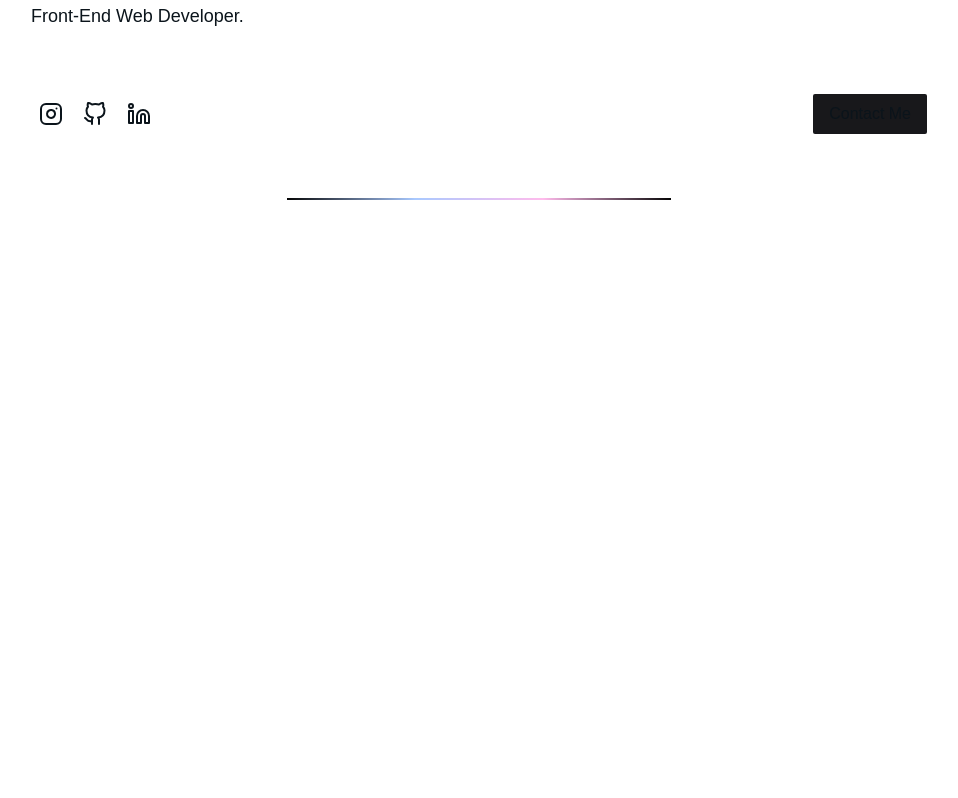
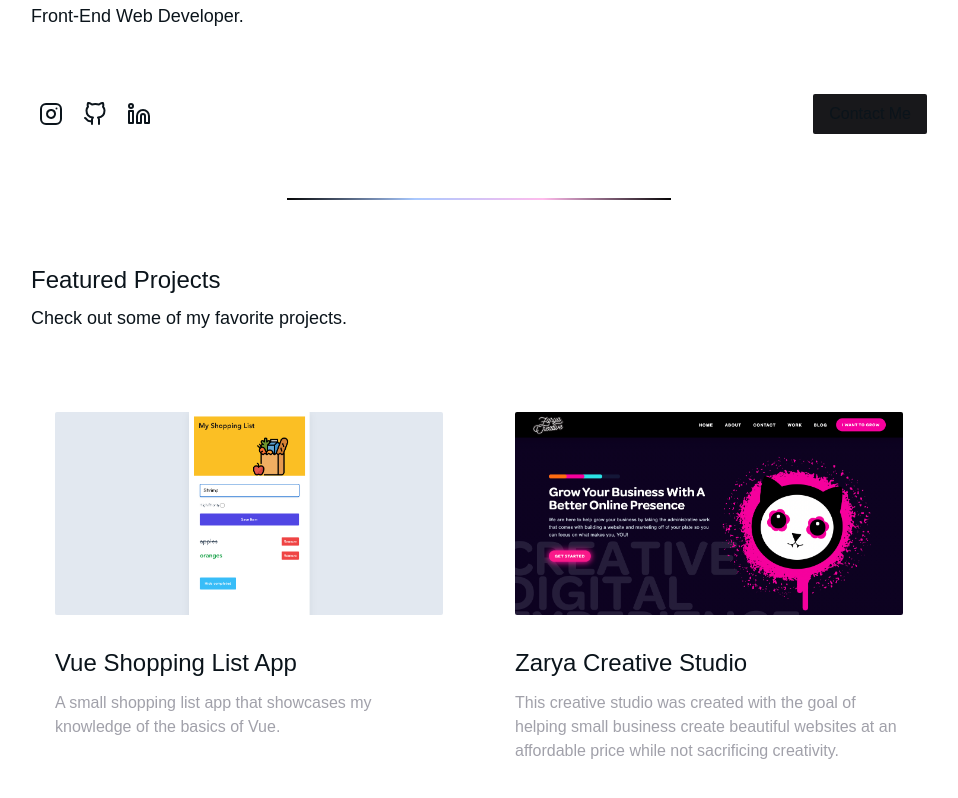
Before and after one commit to CodingGabe/port-23, a Nuxt app: page / in a window 1280 px wide. Shown: the part 458-1256 px from the top of the page, without its empty margins (161-1119 px from the left). Before the commit the page ends 834 px from the top, so only its background shows below. Built offline with nearby package versions, Linux system fonts and the light colour scheme; a web font is replaced by a local one.

Commit message:
add featured projects to home page

```diff
--- /dev/null
+++ b/components/FeaturedProjects.vue
@@ -0,0 +1,31 @@
+<template>
+    <div>
+        <div class="flex flex-col gap-2 lg:gap-2">
+            <h3 class="text-lg sm:text-xl md:text-2xl">Featured Projects</h3>
+            <p class="text-sm lg:text-lg slg:leading-8 leading-relaxed">Check out some of my favorite projects.</p>
+            <div class="grid grid-cols-1 lg:grid-cols-2 gap-7 pt-8 mx-auto sm:gap-6">
+                <NuxtLink href="https://gabes-shopping-list.netlify.app" class="flex flex-col w-full p-6 py-6 lg:p-6 lg:py-10 items-center gap-8 rounded-sm transition bg-dusk md:hover:scale-110" target="_blank">
+                    <img src="../assets/img/shopping-app.png" alt="Shopping App" class="w-full object-cover rounded-sm">
+                    <div class="flex-flex-col justify-between gap-4">
+                        <h3 class="text-lg sm:text-xl md:text-2xl mb-3">Vue Shopping List App</h3>
+                        <p class="text-zinc-400">A small shopping list app that showcases my knowledge of the basics of Vue.</p>
+
+                    </div>
+                </NuxtLink>
+                <NuxtLink href="https://sombruh.webflow.io/" class="flex flex-col w-full p-6 py-6 lg:p-6 lg:py-10 items-center gap-8 rounded-sm bg-dusk transition md:hover:scale-110" target="_blank">
+                    <img src="../assets/img/zarya.png" alt="Zarya Creative" class="w-full object-cover rounded-sm">
+                    <div class="flex-flex-col justify-between gap-4">
+                        <h3 class="text-lg sm:text-xl md:text-2xl mb-3">Zarya Creative Studio</h3>
+                        <p class="text-zinc-400">This creative studio was created with the goal of helping small business create beautiful websites at an affordable price while not sacrificing creativity.</p>
+                    </div>
+                </NuxtLink>
+            </div>
+        </div>
+    </div>
+</template>
+
+<script>
+    export default {
+        name: 'Featured Projects',
+    }
+</script>
--- a/pages/index.vue
+++ b/pages/index.vue
@@ -1,4 +1,11 @@
-<script lang="ts" setup></script>
+<script>
+import FeaturedProjects from '~~/components/FeaturedProjects.vue';
+export default {
+  components: {
+    FeaturedProjects
+  }
+}
+</script>
 
 <template>
   <div>
@@ -26,6 +33,7 @@
           <NuxtLink href="mailto:gabeamaya2@gmail.com" class="bg-zinc-900 hover:bg-zinc-700 px-2 py-2 rounded-sm w-fit md:px-4 slg:px-6 slg:py3 transition-colors border-0">Contact Me</NuxtLink>
         </div>
         <div class="w-full h-[2px] lg:w-96 mx-auto" style="background: linear-gradient(90deg, #050505,#A9C9FF,#FFBBEC,#050505);"></div>
+        <FeaturedProjects/>
     </div>
   </div>
 </template>
```
